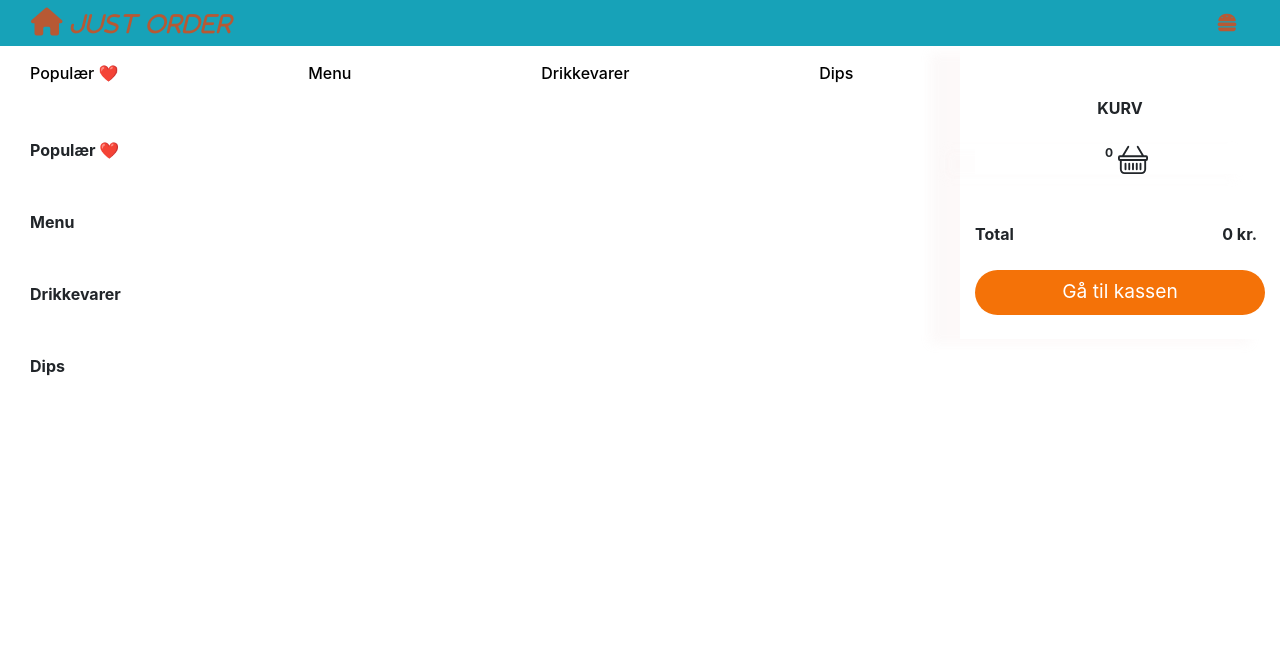
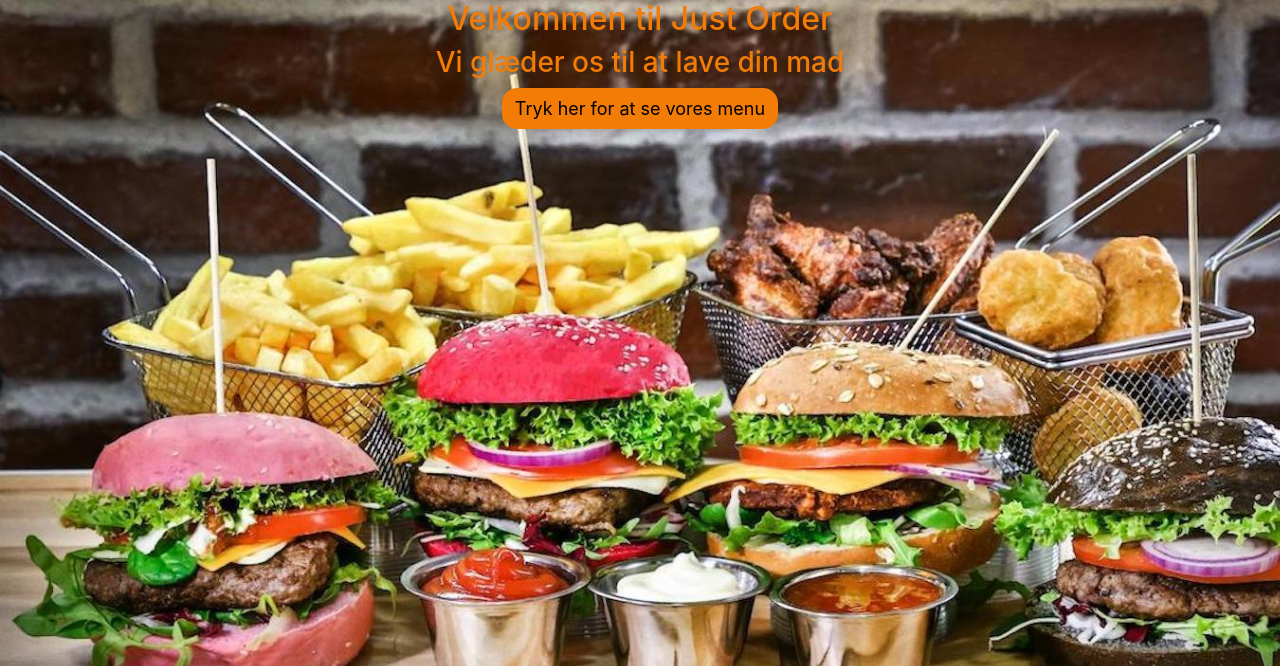
Before and after one commit to CemAkayT/FinalProject-Copy, a Flask app: page / in a window 1280 px wide. Shown: the top 666 px of the page. Run offline with Flask 3, Linux system fonts and the light colour scheme; data that the repository does not hold is empty; some libraries are stand-ins or nearby versions.

Commit message:
har lavet en forside

```diff
--- a/app.py
+++ b/app.py
@@ -5,7 +5,7 @@ from flask import (
     flash,
     url_for,
     get_flashed_messages,
-    session
+    session,
 )
 
 from password_validation import is_password_strong
@@ -22,6 +22,11 @@ stripe.api_key = stripe_keys["secret_key"]
 
 
 @app.route("/")
+def forside():
+    return render_template("forside.html")
+
+
+@app.route("/home")
 def home():
     messages = get_flashed_messages()
     # Hent produkter fra databasen baseret på sektion
@@ -62,18 +67,15 @@ def checkout():
 @app.route("/charge", methods=["POST"])
 def charge():
     userid = session.get("stored_user_id")
-    print(userid)
     cur = mysql.connection.cursor()
     cur.execute("SELECT * FROM users WHERE user_id = %s", [userid])
     results = cur.fetchone()
     print(results)
 
-
     text = request.form.get("belob")
     print(text)
     amount = text
     try:
-
         customer = stripe.Customer.create(
             email=results[1], source=request.form["stripeToken"]
         )
@@ -84,11 +86,9 @@ def charge():
             description="Flask Charge",
         )
 
-
-        query =  "INSERT INTO `flaskapp`.`orders` (`order_name`, `quantity`, `price`, `bought_at` ,`user_id`) VALUES ('POPSI', '7', '7',DATE_ADD(NOW(), INTERVAL 1 HOUR) ,%s)"
+        query = "INSERT INTO `flaskapp`.`orders` (`order_name`, `quantity`, `price`, `bought_at` ,`user_id`) VALUES ('qq', 1, 4, DATE_ADD(NOW(), INTERVAL 1 HOUR) ,%s)"
         cur.execute(query, (userid,))
         mysql.connection.commit()
-
 
         # Pass the amount to the template
         return render_template("charge.html", charge=charge, amount=amount)
@@ -96,7 +96,6 @@ def charge():
         # Handle Stripe errors and return an error message to the user
         app.logger.error(f"Stripe error: {str(e)}")
         return f"Stripe error: {str(e)}"
-
 
 
 @app.route("/login", methods=["GET", "POST"])
--- /dev/null
+++ b/static/css/index.css
@@ -0,0 +1,28 @@
+body {
+    background-image: url(/static/images/frontpage.jpg);
+    background-size: cover;
+    background-attachment: fixed;
+    display: flex;
+    flex-direction: column;
+    align-items: center;
+    justify-content: center;
+    color: #f27c06;
+  }
+  .btn{
+      color: black;
+      background-color: #f27c06;;
+      font-size: large;
+      border-radius: 15px;
+      animation-name: linkbtn;
+      animation-duration: 8s;
+  }
+  @keyframes linkbtn{
+    from{background-color: black;}
+    to{background-color: #f27c06;}
+    from{color: #f27c06;}
+    to{color: black;}
+  }
+
+  .btn:hover{
+      color: white;
+  }
--- a/static/js/insert_to_db.js
+++ /dev/null
@@ -1,33 +0,0 @@
-var orders = [];
-
-// Function to add order data to the array
-function addOrder(quantity, title, price) {
-  orders.push({ quantity: quantity, title: title, price: price });
-}
-
-// Call addOrder function whenever a div is generated
-// Example usage:
-addOrder(currentQuantity, title, currentPrice);
-
-// When checkout is complete, send the orders to the server
-function checkout() {
-  // Send orders to the server using AJAX or Fetch API
-  fetch("/checkout", {
-    method: "POST",
-    body: JSON.stringify(orders),
-    headers: {
-      "Content-Type": "application/json",
-    },
-  })
-    .then((response) => {
-      // Handle the response from the server
-      if (response.ok) {
-        // Orders were successfully inserted
-      } else {
-        // Handle the error
-      }
-    })
-    .catch((error) => {
-      // Handle network or other errors
-    });
-}
--- a/static/js/script.js
+++ b/static/js/script.js
@@ -1,120 +1,5 @@
 function removeCartItem(cartContainer, cartItem) {
   cartContainer.removeChild(cartItem);
-}
-
-// Function to add a product to the cart
-function addProductToCart(quantity, title, price) {
-  const cartContainer = document.getElementById("cart");
-  const cartItemCountElement = document.getElementById("cartItemCount");
-
-  const cartItem = document.createElement("div");
-  cartItem.classList.add("cart-item");
-
-  // Store the initial quantity and price
-  let currentQuantity = quantity;
-  let currentPrice = parseFloat(price.replace(" kr.", ""));
-
-  cartItem.innerHTML = `
-              <div class="d-flex justify-content-between my-4">
-              <div class="cart-quanity">${currentQuantity}</div>
-              <div class="cart-title">${title}</div>
-              <div class="cart-price mr-2">${currentPrice.toFixed(2)} kr.</div>
-              </div>
-
-              <div
-              class="container d-flex justify-content-around"
-              style="width: 225px"
-            >
-              <button type="button" class="btn btn-rounded btn-circle" id="decrementQuantity">
-                <i class="fa-solid fa-minus"></i>
-              </button>
-              <span class="mt-2">${currentQuantity}</span>
-              <button type="button" class="btn btn-rounded btn-circle" id="incrementQuantity">
-                <i class="fa-solid fa-plus"></i>
-              </button>
-            </div>
-            `;
-
-  // Get references to the buttons and quantity element inside the cartItem
-  const incrementButton = cartItem.querySelector("#incrementQuantity");
-  const decrementButton = cartItem.querySelector("#decrementQuantity");
-  const quantityElement = cartItem.querySelector(".mt-2");
-
-  const cartQuantityElement = cartItem.querySelector(".cart-quanity");
-
-  // Add click event listeners to the buttons for this specific cart item
-  incrementButton.addEventListener("click", () => {
-    currentQuantity++;
-    quantityElement.textContent = currentQuantity;
-    updateCartItemPrice();
-    updateCartItemCount(true); // Increment the count
-    cartQuantityElement.textContent = currentQuantity;
-  });
-
-  decrementButton.addEventListener("click", () => {
-    if (currentQuantity > 0) {
-      currentQuantity--;
-      quantityElement.textContent = currentQuantity;
-      updateCartItemPrice();
-      updateCartItemCount(false); // Decrement the count
-      cartQuantityElement.textContent = currentQuantity;
-
-      if (currentQuantity === 0) {
-        cartContainer.removeChild(cartItem); // Remove the item from the cart if count reaches 0
-      }
-    }
-  });
-
-  // Function to update the displayed quantity for this specific cart item
-  function updateCartItemPrice() {
-    const cartPriceElement = cartItem.querySelector(".cart-price");
-    currentPrice = currentQuantity * parseFloat(price.replace(" kr.", ""));
-    cartPriceElement.textContent = currentPrice.toFixed(2) + " kr.";
-    updateTotalPrice();
-  }
-
-  cartContainer.appendChild(cartItem);
-
-  const separator = document.createElement("hr");
-  cartItem.appendChild(separator);
-
-  // Update the total price
-  updateCartItemCount(true);
-  updateTotalPrice();
-
-  // Increment the cart item count
-  function updateCartItemCount(increment) {
-    const currentCount = parseInt(cartItemCountElement.textContent);
-    if (increment) {
-      cartItemCountElement.textContent = currentCount + 1;
-    } else {
-      if (currentCount > 0) {
-        cartItemCountElement.textContent = currentCount - 1;
-      }
-    }
-    sessionStorage.setItem("quantity", cartItemCountElement.textContent);
-  }
-}
-
-// Function to update the total price
-function updateTotalPrice() {
-  const nettoPrisElement = document.getElementById("netto");
-  const cartItems = document.querySelectorAll(".cart-item");
-  let total = 0;
-
-  cartItems.forEach((item) => {
-    const itemPrice = parseFloat(
-      item.querySelector(".cart-price").textContent.replace(" kr.", "")
-    );
-    total += itemPrice;
-  });
-
-  nettoPrisElement.textContent = total.toFixed(2) + " kr.";
-  // Store the total value in localStorage
-  sessionStorage.setItem("nettoAmount", total.toFixed(2) + " kr.");
-
-  // Update the total in parentheses
-  updateTotalInParentheses();
 }
 
 // Function to update the total in parentheses
@@ -126,15 +11,15 @@ function updateTotalInParentheses() {
 
 // Example: Handle the click event for the "+" button to add a product
 const plusButtons = document.querySelectorAll(".larger-plus");
+
 plusButtons.forEach((button) => {
   button.addEventListener("click", function () {
     // Get product information from the clicked element
-    const quantity = 1; // You can customize the quantity based on your requirements
+    const quantity = 1; // count is 1 first time a product is added
     const titleElement = this.closest(".row").querySelector(".titel");
     const title = titleElement.textContent;
     const priceElement = this.closest(".row").querySelector(".pris");
     const price = priceElement.textContent;
-
     // Add the product to the cart
     addProductToCart(quantity, title, price);
   });
--- a/templates/checkout.html
+++ b/templates/checkout.html
@@ -32,7 +32,7 @@
       <article>
         <label for="checkout_total">Til betaling: DKK </label>
         <span id="netto_amount"></span>
-        <input type="text" name="belob" id="belob" style="display: none" />
+        <input type="text" name="belob" id="belob" style="display: none;" />
       </article>
 
       <script
--- /dev/null
+++ b/templates/forside.html
@@ -0,0 +1,20 @@
+<!DOCTYPE html>
+<html lang="en">
+  <head>
+    <meta charset="UTF-8" />
+    <meta name="viewport" content="width=device-width, initial-scale=1.0" />
+    <title>Document</title>
+    <link
+      rel="stylesheet"
+      href="https://cdn.jsdelivr.net/npm/bootstrap@4.3.1/dist/css/bootstrap.min.css"
+      integrity="sha384-ggOyR0iXCbMQv3Xipma34MD+dH/1fQ784/j6cY/iJTQUOhcWr7x9JvoRxT2MZw1T"
+      crossorigin="anonymous"
+    />
+    <link rel="stylesheet" href="/static/css/index.css">
+  </head>
+  <body>
+    <h2>Velkommen til Just Order</h2>
+    <h3>Vi glæder os til at lave din mad</h3>
+    <a class="btn" href="/home" role="button">Tryk her for at se vores menu</a>
+  </body>
+</html>
--- a/templates/home.html
+++ b/templates/home.html
@@ -17,6 +17,7 @@
       src="https://kit.fontawesome.com/558b5cad1d.js"
       crossorigin="anonymous"
     ></script>
+
     <title>Just Order</title>
   </head>
   <body>
@@ -296,7 +297,8 @@
     <!-- Bootstrap 4 JavaScript -->
     <script src="https://maxcdn.bootstrapcdn.com/bootstrap/4.5.2/js/bootstrap.min.js"></script>
     <script src="/static/js/script.js"></script>
-    <script src="/static/js/insert_to_db.js"></script>
+    <script src="/static/js/addProductToCart.js"></script>
+    <script src="/static/js/updateTotalPrice.js"></script>
 
     <script>
       $(document).ready(function () {
@@ -312,5 +314,6 @@
       var nettoValue = document.getElementById("netto").textContent.trim();
       sessionStorage.setItem("nettoAmount", nettoValue);
     </script>
+    <!-- <script src="/static/js/insert_to_db.js"></script> -->
   </body>
 </html>
```
Also changed, not shown: static/js/addProductToCart.js (added, +102 -0 lines), static/js/updateTotalPrice.js (added, +20 -0 lines), static/images/frontpage.jpg (added).
